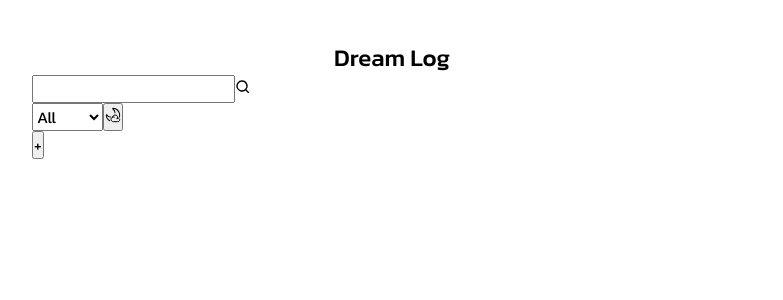
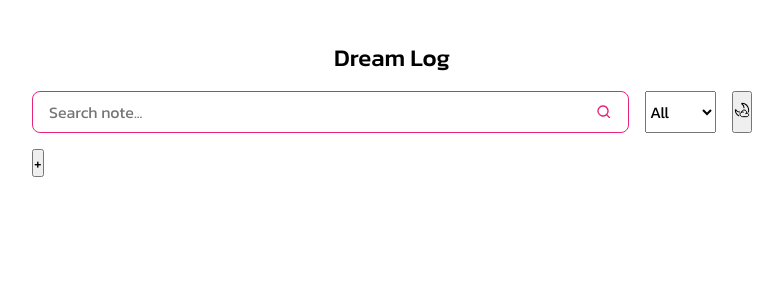
Before and after one commit to CodectiveOrg/bootcamp-2025-01-react-jeyafzam, a React (Vite) app in the folder dream-log/: page / in a window 1280 px wide. Shown: the top 300 px of the page, without its empty margins (248-1031 px from the left). Built offline with nearby package versions, Linux system fonts and the light colour scheme; a web font is replaced by a local one.

Commit message:
[ADD] toolbar styles

```diff
--- a/dream-log/src/components/SearchBox/SearchBox.module.css
+++ b/dream-log/src/components/SearchBox/SearchBox.module.css
@@ -0,0 +1,30 @@
+.search-box{
+    overflow: hidden;
+
+    display: flex;
+    align-items: center;
+
+    padding: 0.5rem 1rem;
+
+    border: 1px solid var(--color-primary);
+    border-radius: 0.5rem;
+
+    input {
+        flex: 1;
+
+        color: var(--color-primary);
+
+        border: none;
+
+        &:focus{
+            outline: none;
+        }
+    }
+
+    svg {
+        color: var(--color-primary);
+    }
+    &:focus-within{
+        outline: 2px solid var(--color-primary-outline);
+    }
+}
--- a/dream-log/src/components/SearchBox/SearchBox.tsx
+++ b/dream-log/src/components/SearchBox/SearchBox.tsx
@@ -1,9 +1,11 @@
 import MingcuteSearchLine from "../../icons/MingcuteSearchLine";
+
+import styles from "./SearchBox.module.css";
 
 const SearchBox = () => {
   return (
-    <div className="search-box">
-      <input type="text" />
+    <div className={styles["search-box"]}>
+      <input type="text" placeholder="Search note..." />
       <MingcuteSearchLine className="icon" />
     </div>
   );
--- a/dream-log/src/components/Toolbar/Toolbar..module.css
+++ b/dream-log/src/components/Toolbar/Toolbar..module.css
@@ -0,0 +1,10 @@
+.Toolbar{
+    margin-block: 1rem;
+
+    display: flex;
+    gap: 1rem;
+
+    :first-child{
+        flex: 1;
+    }
+}
--- a/dream-log/src/components/Toolbar/Toolbar.tsx
+++ b/dream-log/src/components/Toolbar/Toolbar.tsx
@@ -4,9 +4,11 @@ import Button from "../../components/Button/Button.tsx";
 
 import SolarCloudyMoonLinear from "../../icons/SolarCloudyMoonLinear.tsx";
 
+import styles from "./Toolbar..module.css"
+
 const Toolbar = () => {
   return (
-    <div className="toolbar">
+    <div className={styles.Toolbar}>
       <SearchBox />
       <ItemTypeFilter />
       <Button className="theme">
--- a/dream-log/src/index.css
+++ b/dream-log/src/index.css
@@ -1,11 +1,8 @@
 :root {
   --color-surface: hsl(0, 0%, 97%);
   --color-text: hsl(0, 0%, 15%);
-  --color-primary: linear-gradient(
-    90deg,
-    hsl(340, 100%, 70%),
-    hsl(5, 100%, 65%)
-  );
+  --color-primary:hsl(332, 80%, 52%);
+  --color-primary-outline:hsl(332, 80%, 52%, 40%);
 }
 
 *,
```
